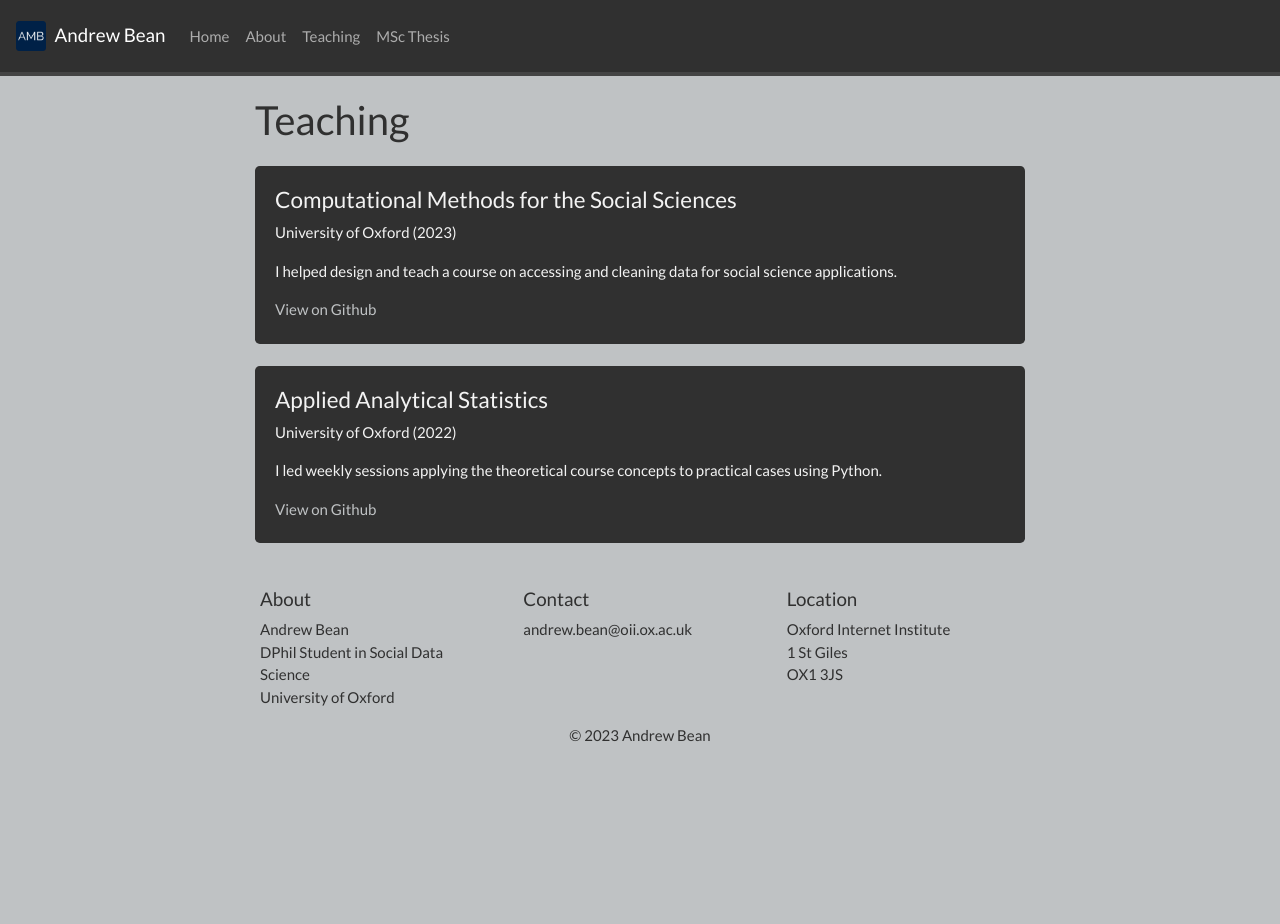
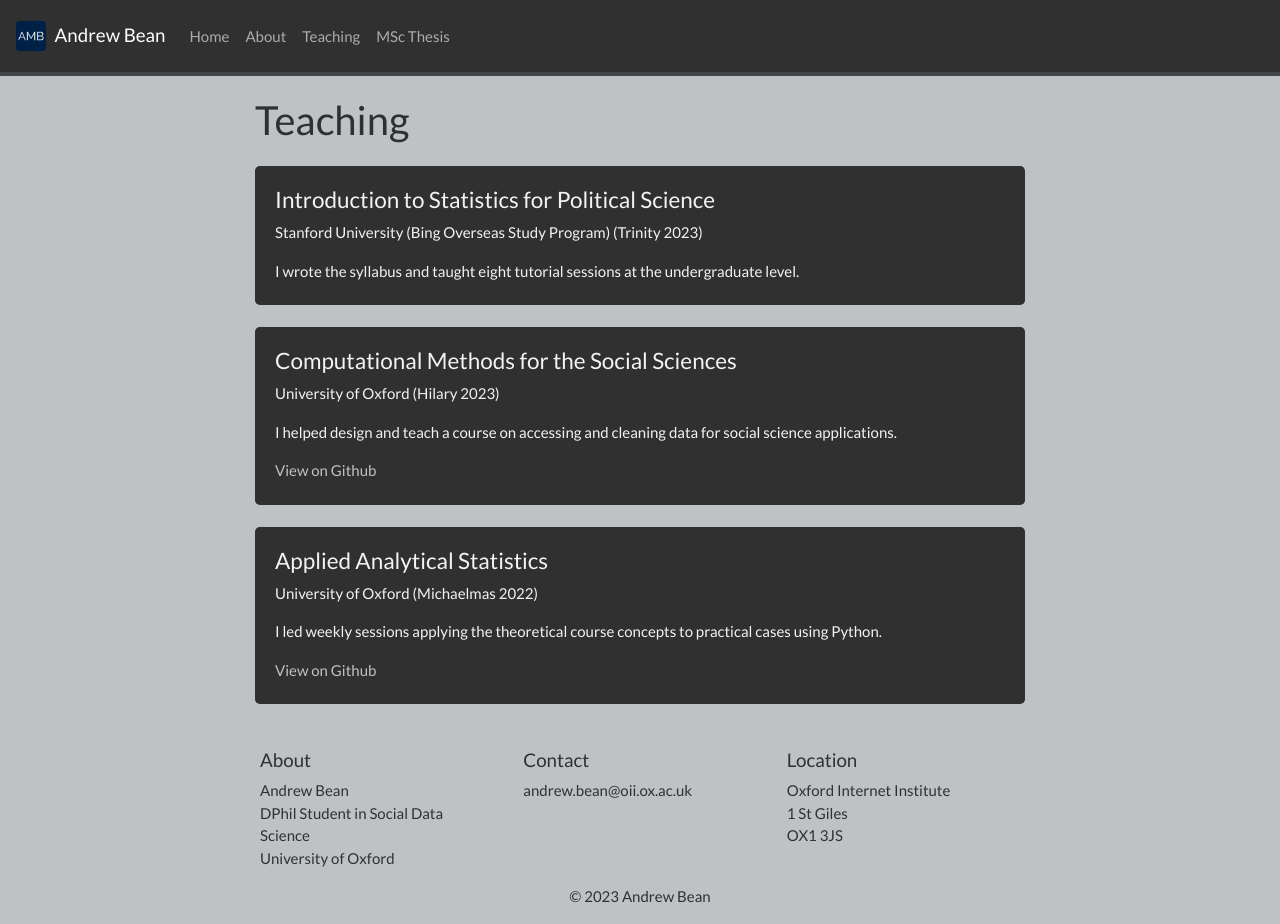
Before and after one commit to am-bean/old-website, a Jekyll site: the page built from _pages/teaching.md, in a window 1280 px wide and 924 px high. Built offline with Jekyll 4.4.1, drawn with Linux system fonts in a browser that asks for light colours; nearby versions of some CDN libraries; a style sheet for code colours, icons or effects is not loaded.

Commit message:
Update courses.yml

```diff
--- a/_data/courses.yml
+++ b/_data/courses.yml
@@ -1,11 +1,16 @@
+- name: Introduction to Statistics for Political Science
+  terms: Trinity 2023
+  location: Stanford University (Bing Overseas Study Program)
+  description: I wrote the syllabus and taught eight tutorial sessions at the undergraduate level.
+
 - name: Computational Methods for the Social Sciences
   github: https://github.com/am-bean/computational-methods-in-social-science
-  terms: 2023
+  terms: Hilary 2023
   location: University of Oxford
   description: I helped design and teach a course on accessing and cleaning data for social science applications.
 
 - name: Applied Analytical Statistics
   github: https://github.com/aezarebski/aas-extended-examples
-  terms: 2022
+  terms: Michaelmas 2022
   location: University of Oxford
   description: I led weekly sessions applying the theoretical course concepts to practical cases using Python.
```
